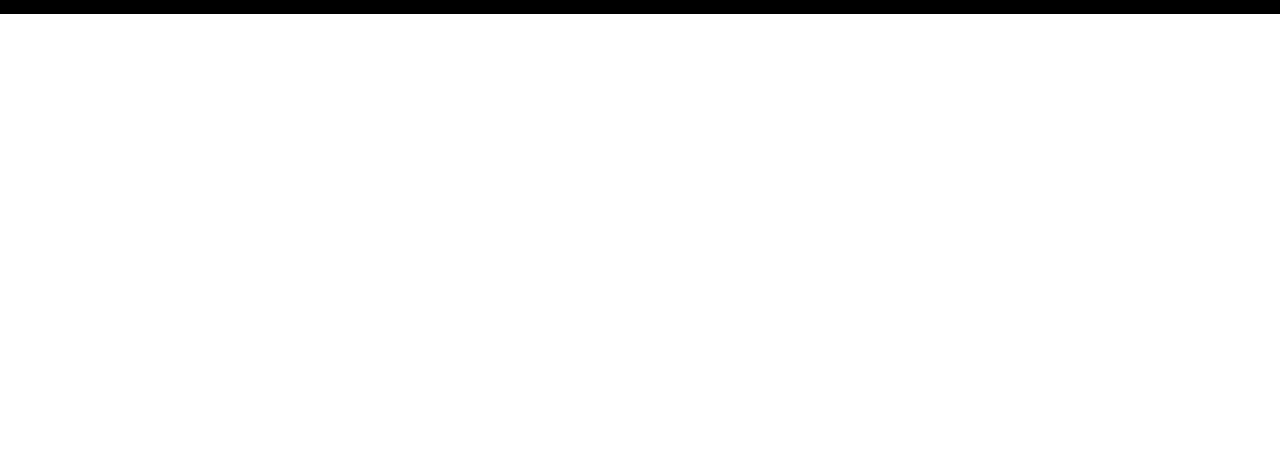
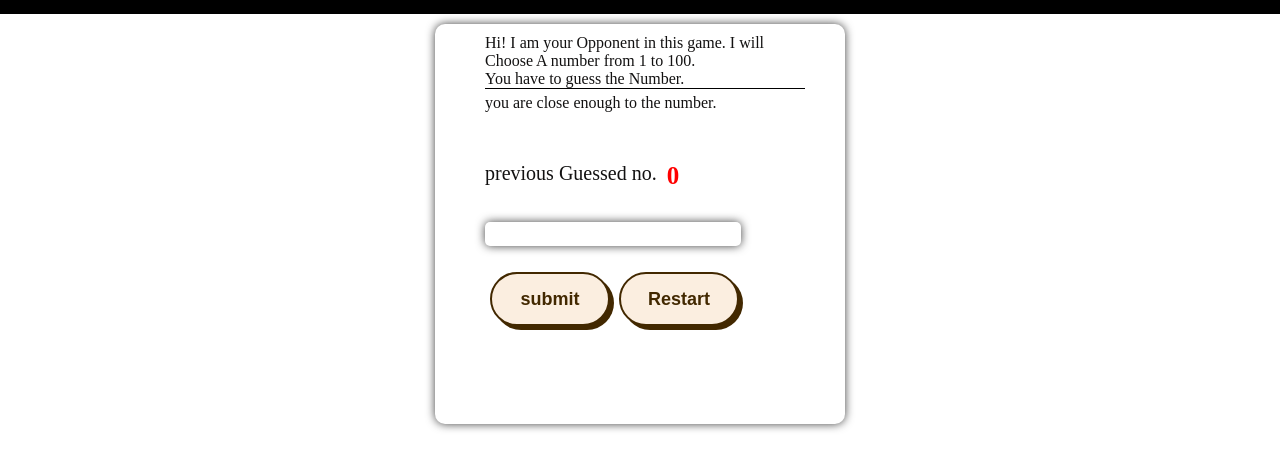
Before and after one commit to adiiverma40/guessTheNumber, a plain HTML site: page index.html in a window 1280 px wide. Shown: the part 36-506 px from the top of the page. Drawn offline with Linux system fonts and the light colour scheme.

Commit message:
styling completed

```diff
--- a/index.html
+++ b/index.html
@@ -1,5 +1,6 @@
 <!DOCTYPE html>
 <html lang="en">
+
 <head>
     <meta charset="UTF-8">
     <meta name="viewport" content="width=, initial-scale=1.0">
@@ -7,13 +8,40 @@
     <link rel="stylesheet" href="style.css">
     <link rel="shortcut icon" href="images/game.png" type="image/x-icon">
 </head>
+
 <body>
-        <header>
-            <p>Guess The Number</p>
-        </header>
+    <header>
+        <p>Guess The Number</p>
+    </header>
+    <main>
+        <div class="gameScreen">
+           <div class="game">
+             <p style="border-bottom: 1px solid black;" class="text">
+                Hi! I am your Opponent in this game. I will Choose A number from 1 to 100. <br> You have to guess the
+                Number.
+            </p>
+
+            <p class="text">
+                you are close enough to the number.
+            </p>
+            <div class="previous">
+                <p>previous Guessed no.</p><p id="previousNumber">0</p>
+            </div>
+            <form action="">
+                <input type="number" name="guessNumber" id="inputNumber">
+                <input  class="button-74" type="submit" value="submit">
+                <button class="button-74"  type="button">Restart</button>
+            </form>
+            <div class="reset">
+
+            </div>
+
+        </div></div>
+    </main>
 
 
 
     <script src="script.js"></script>
 </body>
+
 </html>
--- a/style.css
+++ b/style.css
@@ -16,12 +16,102 @@ header p{
 
 
 
+/* game screen styling */
+main{
+    display: flex;
+    justify-content: center;
+    align-items: center;
+}
+.gameScreen{
+    background-color:white;
+    color: rgb(18, 17, 17);
+    margin-top: 10px;
+    width: 25rem;
+    height: 25rem;
+    padding-left: 10px;
+    border-radius: 10px;
+    box-shadow: 0px 0px 10px 0px rgba(0, 0, 0, 0.75);
+}
+.game{
+    width: 40vmin;
+    margin-left: auto;
+    margin-right:auto ;
+    margin-top: 10px;
+}
+.text{
+    margin-bottom: 5px;
+}
+
+form{
+    margin-top: 2rem;
+}
+#inputNumber{
+    margin-bottom: 1rem;
+    border: none;
+    border-radius: 5px;
+    box-shadow: 0px 0px 10px 0px rgba(0, 0, 0, 0.75);
+    width: 16rem;
+    height: 1.5rem;
+}
+
+/* previous guessed number */
+
+.previous{
+    display: flex;
+    margin-top: 50px;
+    font-size: 20px;
+
+}
+
+#previousNumber{
+    font-size: 25px;
+    font-weight: bold;
+    color: red;
+    margin-left: 10px;
+
+}
 
 
 
 
 
+/* coppied button */
+.button-74 {
+    margin-top: 10px;
+    margin-left: 5px;
+  background-color: #fbeee0;
+  border: 2px solid #422800;
+  border-radius: 30px;
+  box-shadow: #422800 4px 4px 0 0;
+  color: #422800;
+  cursor: pointer;
+  display: inline-block;
+  font-weight: 600;
+  font-size: 18px;
+  padding: 0 18px;
+  line-height: 50px;
+  text-align: center;
+  text-decoration: none;
+  user-select: none;
+  -webkit-user-select: none;
+  touch-action: manipulation;
+}
 
+.button-74:hover {
+  background-color: #fff;
+}
+
+.button-74:active {
+  box-shadow: #422800 2px 2px 0 0;
+  transform: translate(2px, 2px);
+}
+
+@media (min-width: 768px) {
+  .button-74 {
+    min-width: 120px;
+    padding: 0 25px;
+  }
+}
 
 
 
```
